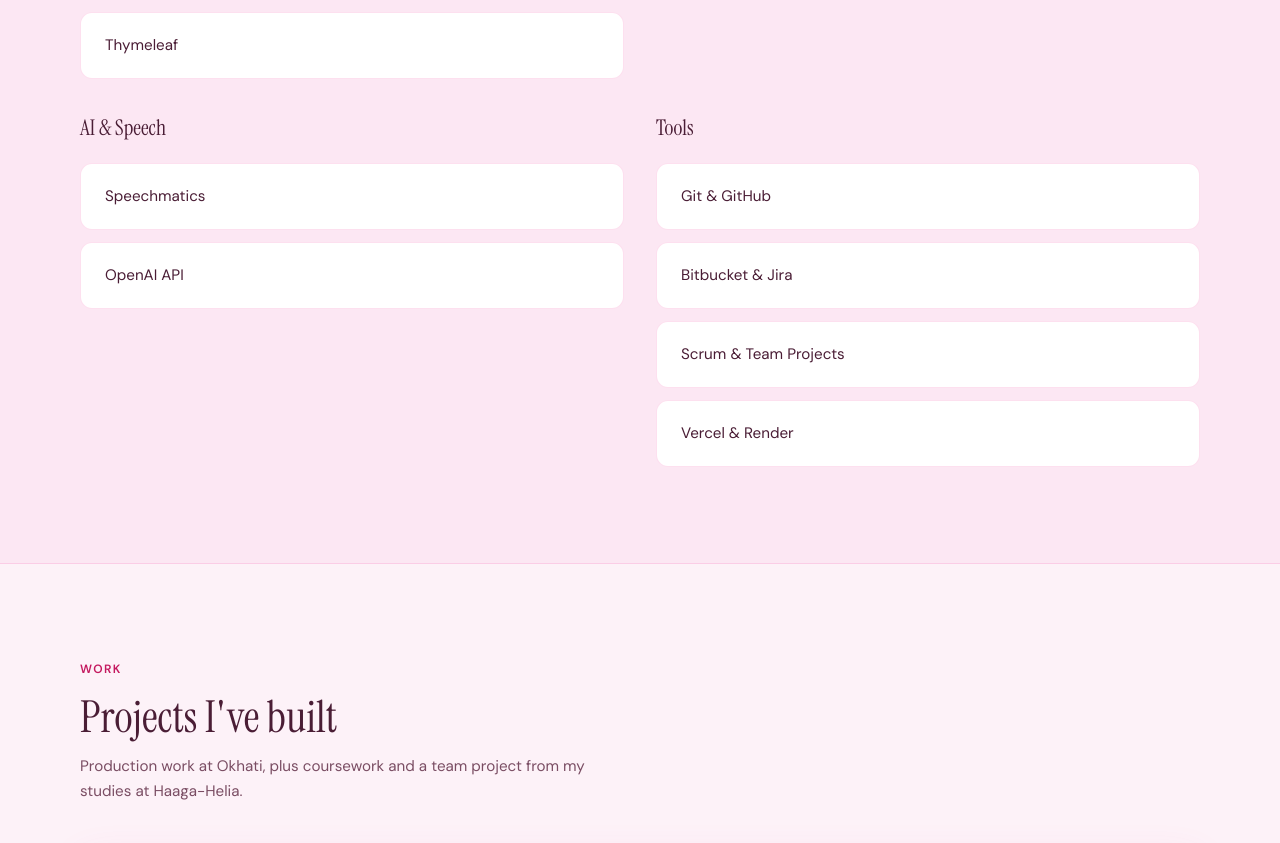
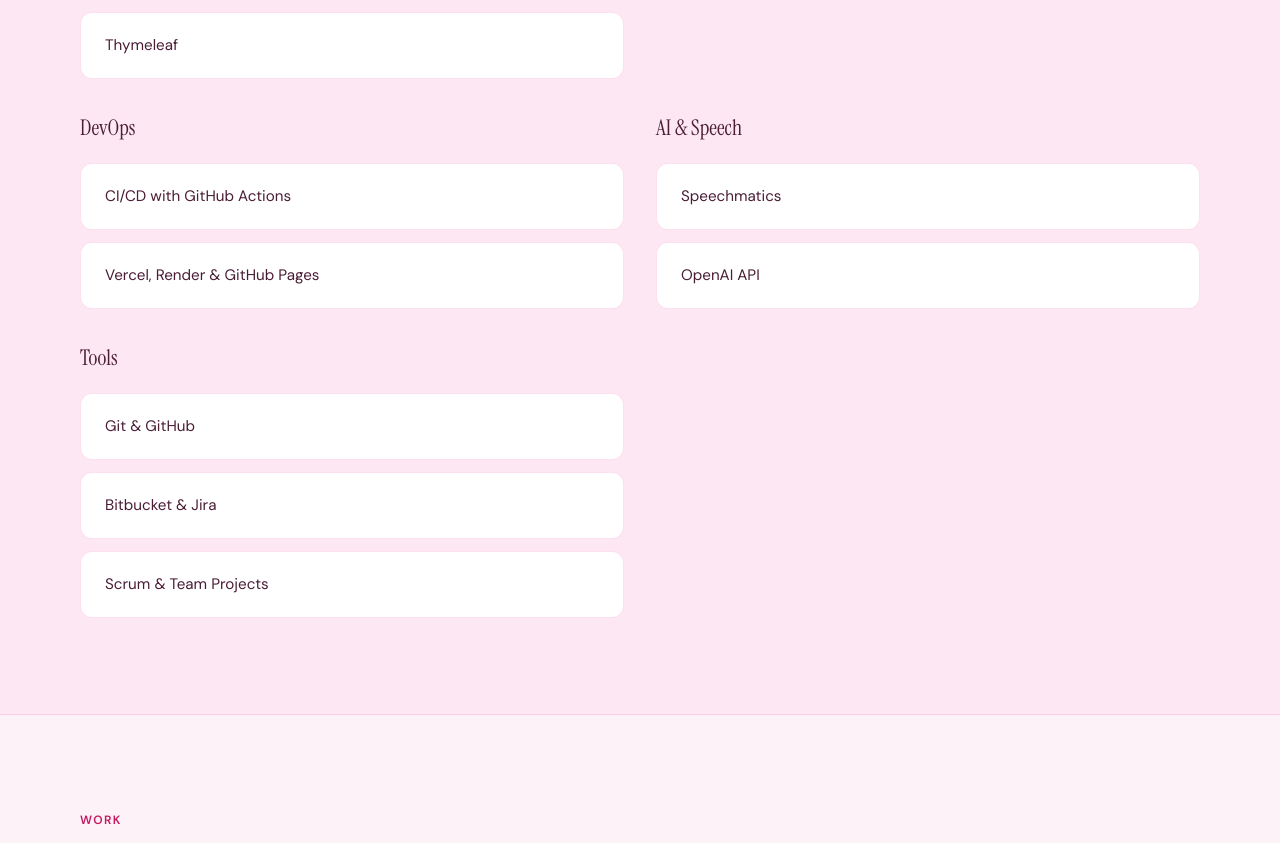
Before and after one commit to sadikshyeah/Sadi_portfolio, a React (Vite) app: page / in a window 1280 px wide. Shown: the part 2012-2855 px from the top of the page. Built offline with nearby package versions, Linux system fonts and the light colour scheme.

Commit message:
Add DevOps skills section to portfolio

```diff
--- a/src/data/portfolio.ts
+++ b/src/data/portfolio.ts
@@ -47,6 +47,10 @@ At Okhati I'm working on real-time voice-to-text and AI clinical summaries for h
       skills: ['React & TypeScript', 'HTML & CSS'],
     },
     {
+      title: 'DevOps',
+      skills: ['CI/CD with GitHub Actions', 'Vercel, Render & GitHub Pages'],
+    },
+    {
       title: 'AI & Speech',
       skills: ['Speechmatics', 'OpenAI API'],
     },
@@ -56,7 +60,6 @@ At Okhati I'm working on real-time voice-to-text and AI clinical summaries for h
         'Git & GitHub',
         'Bitbucket & Jira',
         'Scrum & Team Projects',
-        'Vercel & Render',
       ],
     },
   ],
```
